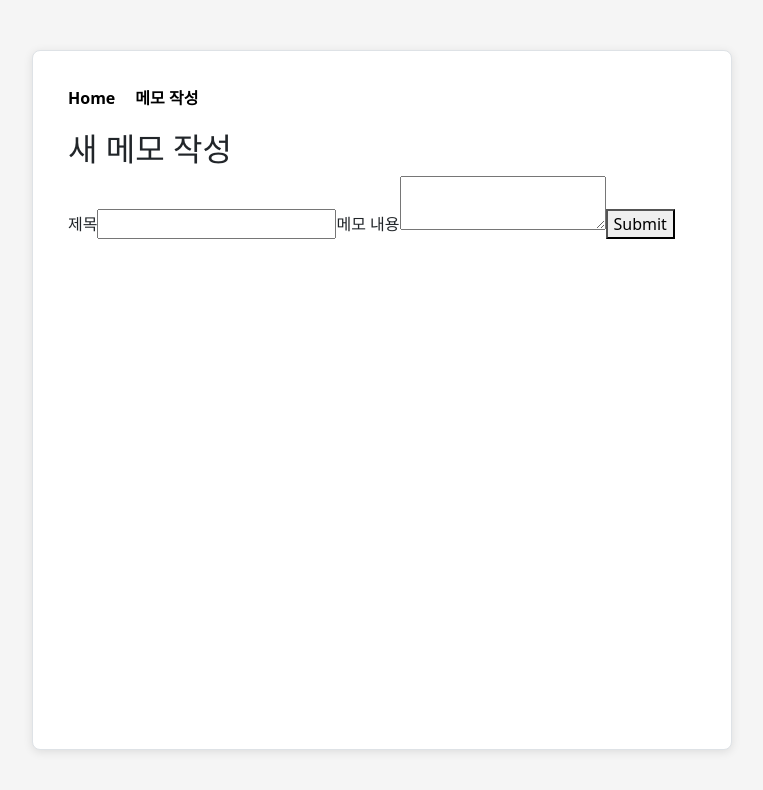
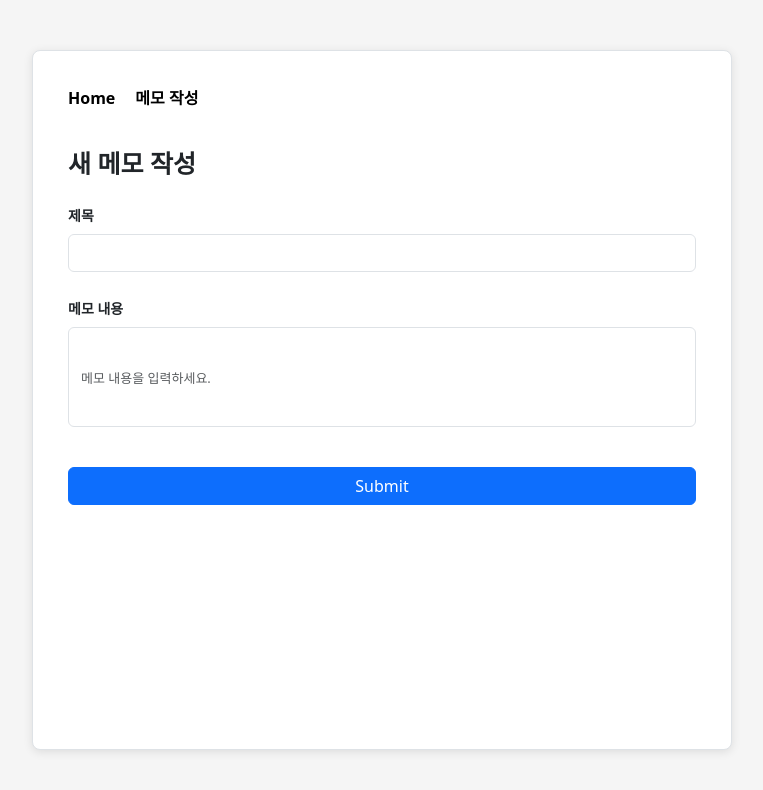
Before and after one commit to Inna-decsgr/note, a Vue app: page /create in a window 1280 px wide. Shown: the top 790 px of the page, without its empty margins (258-1021 px from the left). Built offline with nearby package versions, Linux system fonts and the light colour scheme.

Commit message:
Refactor to use NewMemo component and update styling

```diff
--- a/src/views/CreateMemo.vue
+++ b/src/views/CreateMemo.vue
@@ -1,46 +1,27 @@
 <template>
-  <div>
-    <h2>새 메모 작성</h2>
-    <form @submit.prevent="submitMemo">
-      <label for="title">제목</label>
-      <input type="text" v-model="memo.title" id="title" required />
-
-      <label for="content">메모 내용</label>
-      <textarea v-model="memo.content" id="content" required></textarea>
-
-      <button type="submit">Submit</button>
-    </form>
+  <div class="memo-wrapper">
+    <span class="title">새 메모 작성</span>
+    <NewMemo />
   </div>
 </template>
 
 <script>
-import axios from 'axios';
+import NewMemo from '@/components/NewMemo.vue'
 
 export default {
-  data() {
-    return {
-      memo: {
-        title: '',
-        content: ''
-      }
-    };
-  },
-  methods: {
-    async submitMemo() {
-      try {
-        const response = await axios.post('http://localhost:8000/api/memos/', this.memo);
-        console.log(response);
-        alert('성공적으로 메모가 작성되었습니다.')
-        this.$router.push('/');
-      } catch (error) {
-        console.error('새로운 메모를 작성하던 중 에러가 발생했습니다', error);
-      }
-    }
+  components: {
+    NewMemo
   }
 }
 </script>
 
+<style>
+.memo-wrapper {
+  margin-top: 15px;
+}
 
-<style>
-
+.title {
+  font-weight: bold;
+  font-size: 25px;
+}
 </style>
```
